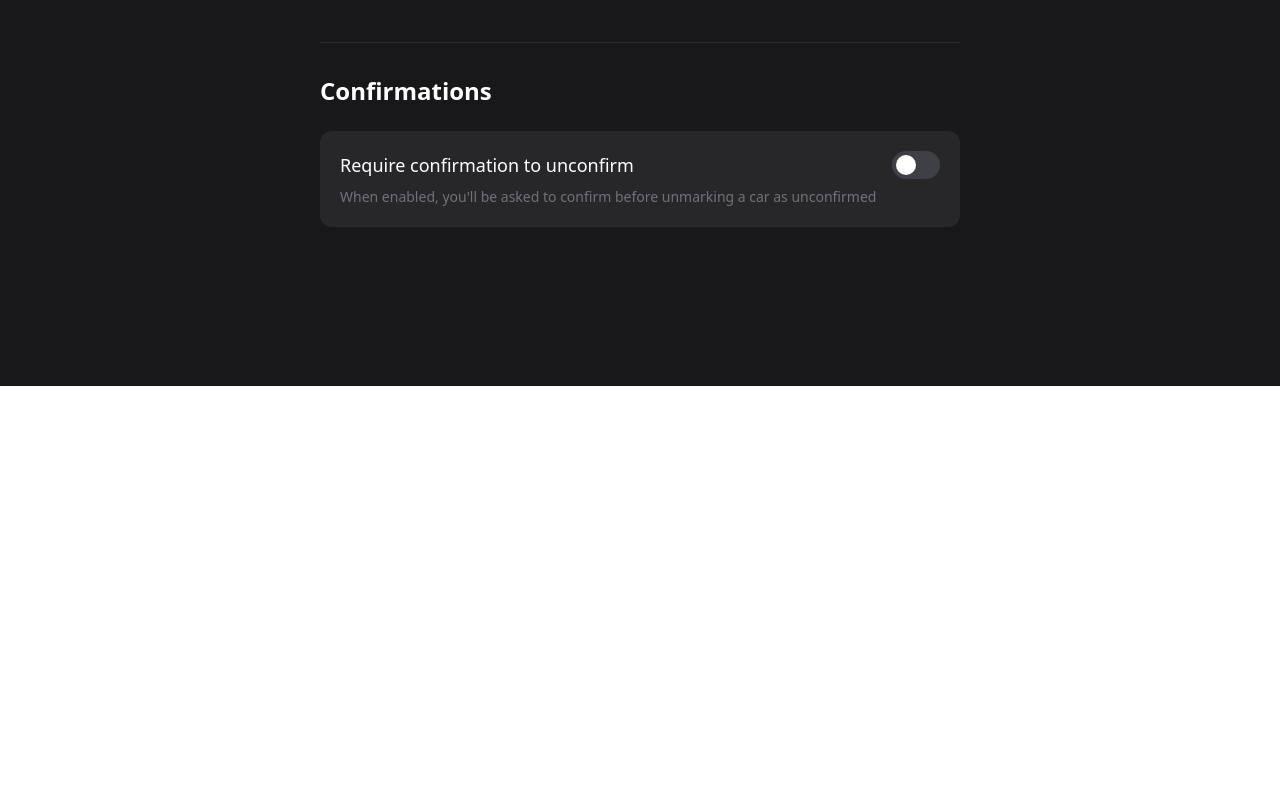
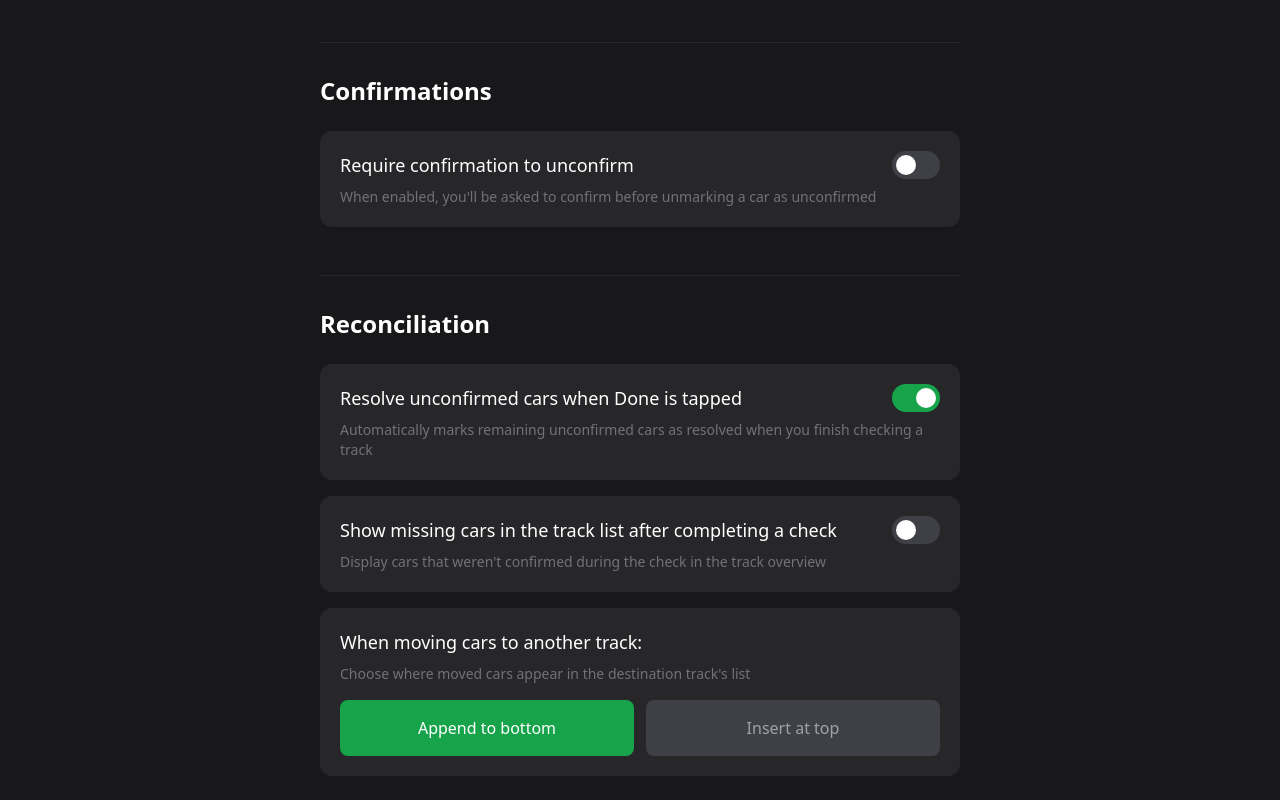
Before and after one commit to cmclaug834/sg-c1c1c1ef-6648-4137-914c-5027cafcde68-1773599698, a Next.js app: page /settings in a window 1280 px wide. Shown: the part 414-1214 px from the top of the page. Before the commit the page ends 800 px from the top, so only its background shows below. Built offline with nearby package versions, Linux system fonts and the light colour scheme.

Commit message:
feat(settings): Add reconciliation options

```diff
--- a/src/lib/storage.ts
+++ b/src/lib/storage.ts
@@ -30,9 +30,19 @@ export const storage = {
   },
 
   getSettings: (): AppSettings => {
-    if (typeof window === "undefined") return { requireUnconfirmDialog: false };
+    if (typeof window === "undefined") return {
+      requireUnconfirmDialog: false,
+      resolveOnDone: true,
+      showMissingInList: false,
+      movePlacement: "append"
+    };
     const data = localStorage.getItem(STORAGE_KEYS.SETTINGS);
-    return data ? JSON.parse(data) : { requireUnconfirmDialog: false };
+    return data ? JSON.parse(data) : {
+      requireUnconfirmDialog: false,
+      resolveOnDone: true,
+      showMissingInList: false,
+      movePlacement: "append"
+    };
   },
 
   saveSettings: (settings: AppSettings) => {
--- a/src/pages/settings.tsx
+++ b/src/pages/settings.tsx
@@ -9,6 +9,9 @@ export default function Settings() {
   const [name, setName] = useState("");
   const [crewId, setCrewId] = useState("");
   const [requireDialog, setRequireDialog] = useState(false);
+  const [resolveOnDone, setResolveOnDone] = useState(true);
+  const [showMissingInList, setShowMissingInList] = useState(false);
+  const [movePlacement, setMovePlacement] = useState<"append" | "prepend">("append");
   const [mounted, setMounted] = useState(false);
 
   useEffect(() => {
@@ -22,6 +25,9 @@ export default function Settings() {
     }
     if (mounted) {
       setRequireDialog(settings.requireUnconfirmDialog);
+      setResolveOnDone(settings.resolveOnDone ?? true);
+      setShowMissingInList(settings.showMissingInList ?? false);
+      setMovePlacement(settings.movePlacement ?? "append");
     }
   }, [mounted, currentUser, settings]);
 
@@ -40,7 +46,36 @@ export default function Settings() {
   const handleToggleDialog = () => {
     const newValue = !requireDialog;
     setRequireDialog(newValue);
-    updateSettings({ requireUnconfirmDialog: newValue });
+    updateSettings({
+      ...settings,
+      requireUnconfirmDialog: newValue
+    });
+  };
+
+  const handleToggleResolveOnDone = () => {
+    const newValue = !resolveOnDone;
+    setResolveOnDone(newValue);
+    updateSettings({
+      ...settings,
+      resolveOnDone: newValue
+    });
+  };
+
+  const handleToggleShowMissing = () => {
+    const newValue = !showMissingInList;
+    setShowMissingInList(newValue);
+    updateSettings({
+      ...settings,
+      showMissingInList: newValue
+    });
+  };
+
+  const handleMovePlacementChange = (value: "append" | "prepend") => {
+    setMovePlacement(value);
+    updateSettings({
+      ...settings,
+      movePlacement: value
+    });
   };
 
   return (
@@ -125,6 +160,96 @@ export default function Settings() {
             </p>
           </button>
         </div>
+
+        {/* D.sectionReconciliation */}
+        <div id="D.sectionReconciliation" className="mt-12 pt-8 border-t border-zinc-800">
+          <h2 className="text-2xl font-bold mb-6">Reconciliation</h2>
+
+          <div className="space-y-4">
+            {/* D.resolveOnDoneToggle */}
+            <button
+              id="D.resolveOnDoneToggle"
+              onClick={handleToggleResolveOnDone}
+              className="w-full bg-zinc-800 hover:bg-zinc-700 p-5 rounded-xl text-left transition-colors"
+            >
+              <div className="flex items-center justify-between mb-2">
+                <span className="text-lg font-medium">Resolve unconfirmed cars when Done is tapped</span>
+                <div className={`w-12 h-7 rounded-full transition-colors relative ${
+                  resolveOnDone ? "bg-green-600" : "bg-zinc-700"
+                }`}>
+                  <div className={`absolute top-1 left-1 w-5 h-5 rounded-full bg-white transition-transform ${
+                    resolveOnDone ? "translate-x-5" : ""
+                  }`} />
+                </div>
+              </div>
+
+              {/* D.resolveHelpText */}
+              <p id="D.resolveHelpText" className="text-sm text-zinc-500">
+                Automatically marks remaining unconfirmed cars as resolved when you finish checking a track
+              </p>
+            </button>
+
+            {/* D.showMissingInListToggle */}
+            <button
+              id="D.showMissingInListToggle"
+              onClick={handleToggleShowMissing}
+              className="w-full bg-zinc-800 hover:bg-zinc-700 p-5 rounded-xl text-left transition-colors"
+            >
+              <div className="flex items-center justify-between mb-2">
+                <span className="text-lg font-medium">Show missing cars in the track list after completing a check</span>
+                <div className={`w-12 h-7 rounded-full transition-colors relative ${
+                  showMissingInList ? "bg-green-600" : "bg-zinc-700"
+                }`}>
+                  <div className={`absolute top-1 left-1 w-5 h-5 rounded-full bg-white transition-transform ${
+                    showMissingInList ? "translate-x-5" : ""
+                  }`} />
+                </div>
+              </div>
+
+              {/* D.missingHelpText */}
+              <p id="D.missingHelpText" className="text-sm text-zinc-500">
+                Display cars that weren't confirmed during the check in the track overview
+              </p>
+            </button>
+
+            {/* D.movePlacementOption */}
+            <div id="D.movePlacementOption" className="bg-zinc-800 p-5 rounded-xl">
+              <div className="mb-4">
+                <span className="text-lg font-medium block mb-2">When moving cars to another track:</span>
+
+                {/* D.movePlacementHelpText */}
+                <p id="D.movePlacementHelpText" className="text-sm text-zinc-500">
+                  Choose where moved cars appear in the destination track's list
+                </p>
+              </div>
+
+              <div className="flex gap-3">
+                <button
+                  type="button"
+                  onClick={() => handleMovePlacementChange("append")}
+                  className={`flex-1 py-4 rounded-lg text-base font-medium transition-colors ${
+                    movePlacement === "append"
+                      ? "bg-green-600 text-white"
+                      : "bg-zinc-700 text-zinc-400 hover:bg-zinc-600"
+                  }`}
+                >
+                  Append to bottom
+                </button>
+                <button
+                  type="button"
+                  onClick={() => handleMovePlacementChange("prepend")}
+                  className={`flex-1 py-4 rounded-lg text-base font-medium transition-colors ${
+                    movePlacement === "prepend"
+                      ? "bg-green-600 text-white"
+                      : "bg-zinc-700 text-zinc-400 hover:bg-zinc-600"
+                  }`}
+                >
+                  Insert at top
+                </button>
+              </div>
+            </div>
+          </div>
+        </div>
       </div>
     </div>
   );
--- a/src/types/index.ts
+++ b/src/types/index.ts
@@ -24,4 +24,7 @@ export interface User {
 
 export interface AppSettings {
   requireUnconfirmDialog: boolean;
+  resolveOnDone?: boolean;
+  showMissingInList?: boolean;
+  movePlacement?: "append" | "prepend";
 }
```
